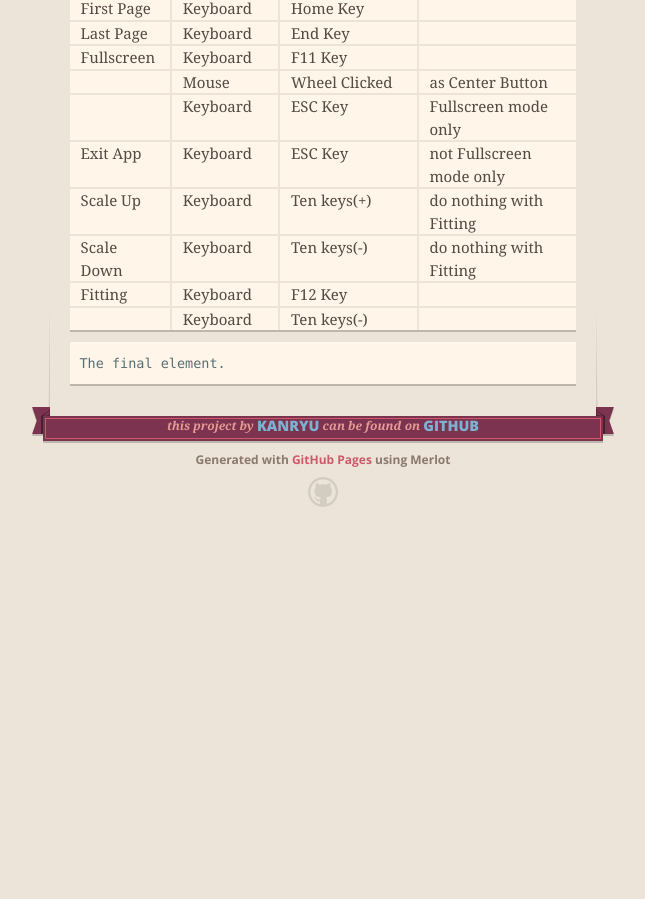
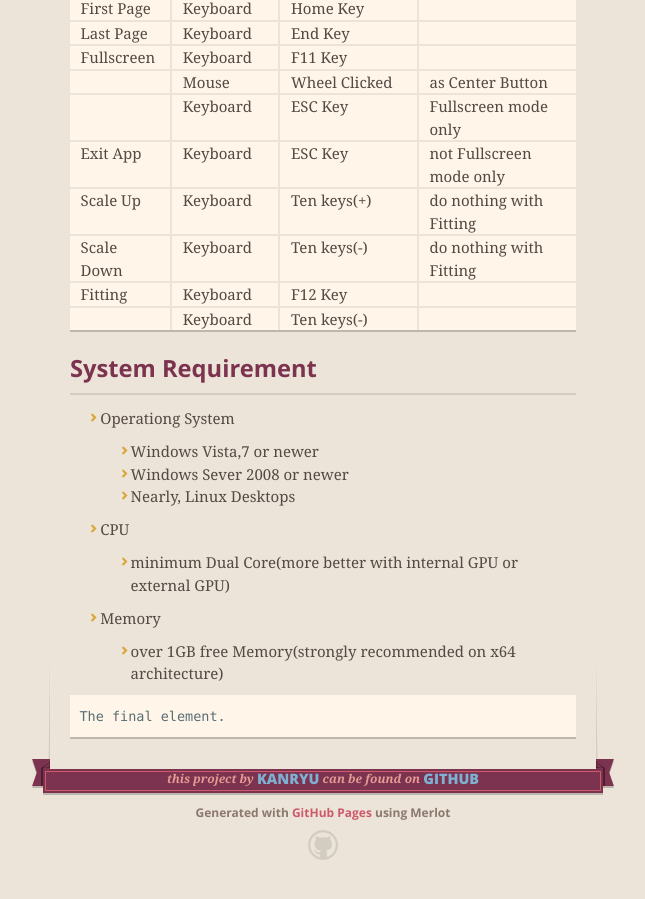
Before and after one commit to kanryu/quickviewer, a Jekyll site: the page built from docs/index.md, in a window 1280 px wide and 900 px high, scrolled down 2839 px. Shown: the whole window, without its empty margins (317-962 px from the left). Built offline with Jekyll 4.4.1, drawn with Linux system fonts in a browser that asks for light colours; nearby versions of some CDN libraries; our own code applies the rules of GitHub Pages for plain Markdown files; before the commit the page ends 3386 px from its top, so only the background shows below that.

Commit message:
Update index.md

````diff
--- a/docs/index.md
+++ b/docs/index.md
@@ -84,7 +84,16 @@ You can do screen operations with the main menu, tool bar, mouse button, wheel,
 | Fitting | Keyboard | F12 Key |  |
 |         | Keyboard | Ten keys(-) | |
 
+## System Requirement
 
+- Operationg System
+    - Windows Vista,7 or newer
+    - Windows Sever 2008 or newer
+    - Nearly, Linux Desktops
+- CPU
+    - minimum Dual Core(more better with internal GPU or external GPU)
+- Memory
+    - over 1GB free Memory(strongly recommended on x64 architecture)
 
 ```
 The final element.
````
